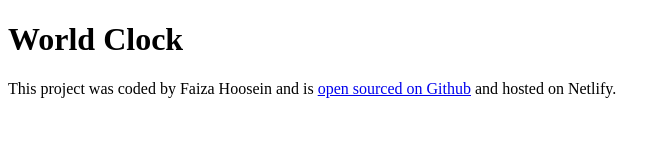
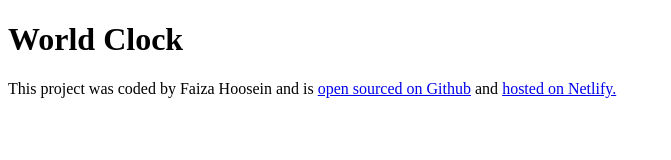
Before and after one commit to Faiza-h/world-clock-project, a plain HTML site: page index.html in a window 1280 px wide. Shown: the whole page, without its empty margins (0-671 px from the left). Drawn offline with Linux system fonts and the light colour scheme.

Commit message:
Fixed hosting link and added basic style

```diff
--- a/index.html
+++ b/index.html
@@ -3,6 +3,7 @@
   <head>
     <meta charset="UTF-8" />
     <meta name="viewport" content="width=device-width, initial-scale=1.0" />
+
     <link rel="stylesheet" href="css/style.css" />
     <title>Work Clock</title>
   </head>
@@ -14,8 +15,9 @@
         >open sourced on Github</a
       >
       and
-      <a href="https://faiza-world-clock.netlify.app/" target="_blank"></a>
-      hosted on Netlify.
+      <a href="https://faiza-world-clock.netlify.app/" target="_blank"
+        >hosted on Netlify.</a
+      >
     </footer>
     <script src="javascript/index.js"></script>
   </body>
```
